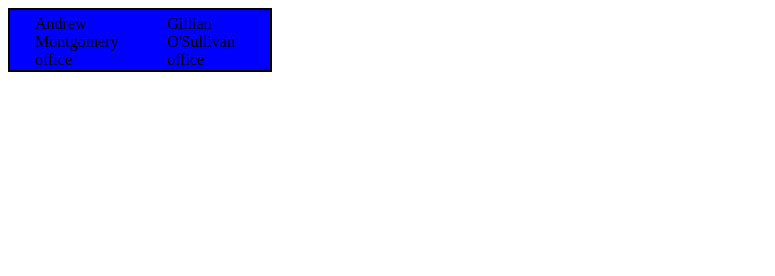
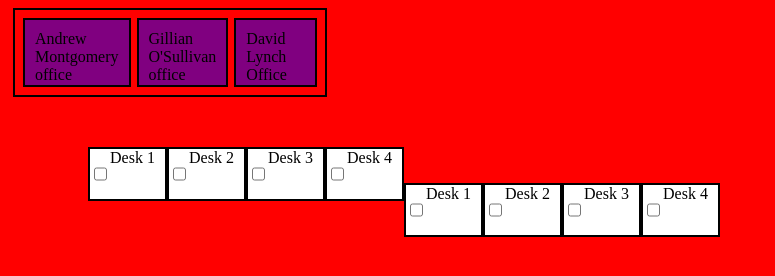
Before and after one commit to johnstaffo/DeskBookingSystem, a plain HTML site: page src/index.html in a window 1280 px wide. Shown: the whole page, without its empty margins (0-775 px from the left). Drawn offline with Linux system fonts and the light colour scheme.

Commit message:
Update of basic floor plan

```diff
--- a/src/floorplan.css
+++ b/src/floorplan.css
@@ -1,21 +1,32 @@
-.deskPlan {
-    margin: 20px auto;
-    width: 100%;
+#offices {
+    display:flex;
+    float:center;
+    height: 75px;
+    width: 300px;
+    border: 2px solid black;
+    padding: 5px;
+    justify-content: center;
+    div-align:center;
+    margin:5px;
+    margin-right:20px;
+    margin-bottom: 50px;
 }
 
-#managers-offices {
-    display:flex;
+.managers {
+    padding: 10px;
+    border: 2px solid black;
+    background-color: purple;
+}
+
+body {
+    background-color: red;
+}
+
+.desk {
+    display: flex;
     float:left;
+    background-color: white;
+    border: 2px solid black;
     height: 50px;
-    width: 250px;
-    border: 2px solid black;
-    padding: 5px;
-    background-color: blue;
-    justify-content: center;
+    width: 75px;
 }
-.AM-office {
-    margin-left: 20px;
-}
-.GOS-office {
-    margin-left: 20px;
-}
--- a/src/index.html
+++ b/src/index.html
@@ -7,11 +7,54 @@
 <!--script type="text/javascript" src="myjavascript.js"></script-->
 
 <body>
-    <div id="wrapper">
-        <div id="managers-offices">
-            <div class="AM-office">Andrew Montgomery office</div>
-            <div class="GOS-office">Gillian O'Sullivan office</div>
-        </div>
+<div id="wrapper">
+    <div id="offices">
+        <div class="managers" style="width: 50%; float:left; margin: 1%;">Andrew Montgomery office</div>
+        <div class="managers" style="width: 50%; float:left; margin: 1%; ">Gillian O'Sullivan office</div>
+        <div class="managers" style="width: 50%; float:left; margin: 1%; ">David Lynch Office</div>
     </div>
+    <div id="officeDesks">
+        <ol class="floorPlan">
+            <ul class="row 1">
+                <li class="desk">
+                    <input type="checkbox" id="Desk1">
+                    <label>Desk 1</label>
+                </li>
+                <li class="desk">
+                    <input type="checkbox" id="Desk2">
+                    <label>Desk 2</label>
+                </li>
+                <li class="desk">
+                    <input type="checkbox" id="Desk3">
+                    <label>Desk 3</label>
+                </li>
+                <li class="desk">
+                    <input type="checkbox" id="Desk4">
+                    <label>Desk 4</label>
+                </li>
+            </ul>
+            <br/>
+            <br/>
+            <ul class="row 2 odd">
+                <li class="desk">
+                    <input type="checkbox" id="Desk5">
+                    <label>Desk 1</label>
+                </li>
+                <li class="desk">
+                    <input type="checkbox" id="Desk6">
+                    <label>Desk 2</label>
+                </li>
+                <li class="desk">
+                    <input type="checkbox" id="Desk7">
+                    <label>Desk 3</label>
+                </li>
+                <li class="desk">
+                    <input type="checkbox" id="Desk8">
+                    <label>Desk 4</label>
+                </li>
+            </ul>
+        </ol>
+    </div>
+</div>
 </body>
 </html>
```
